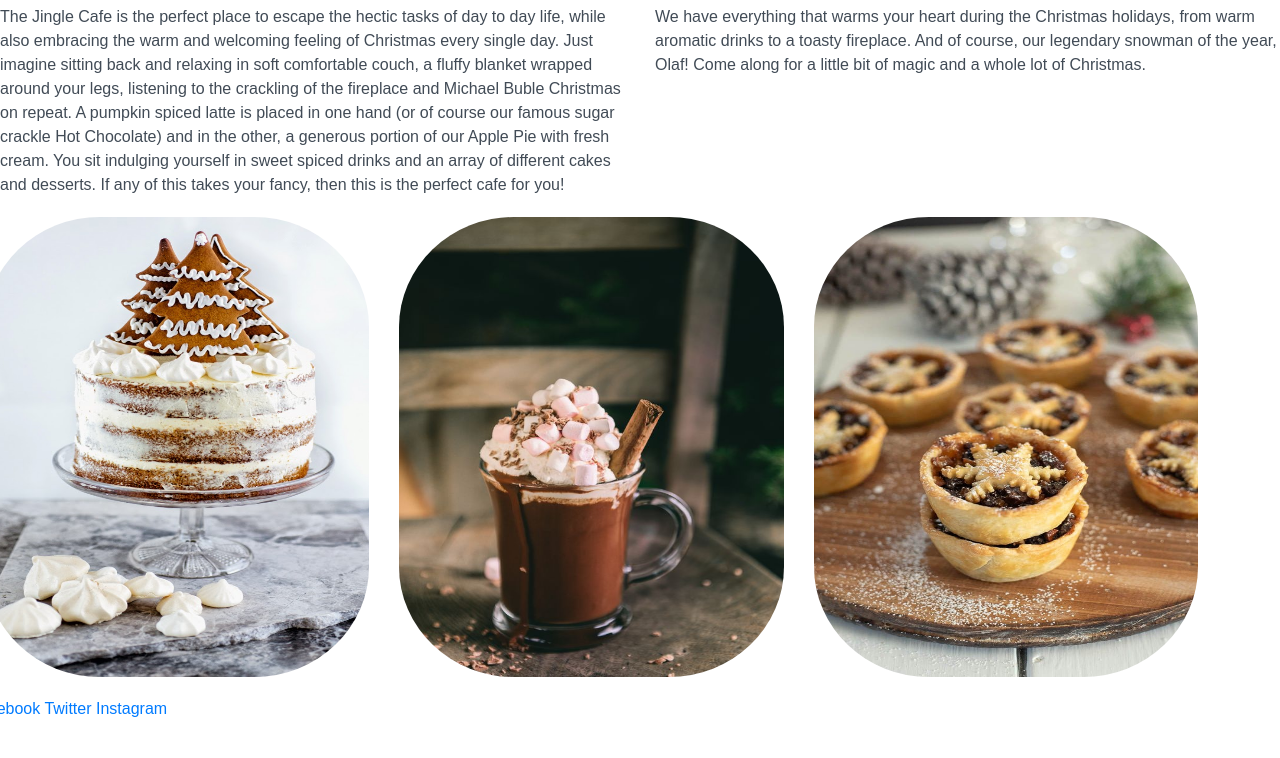
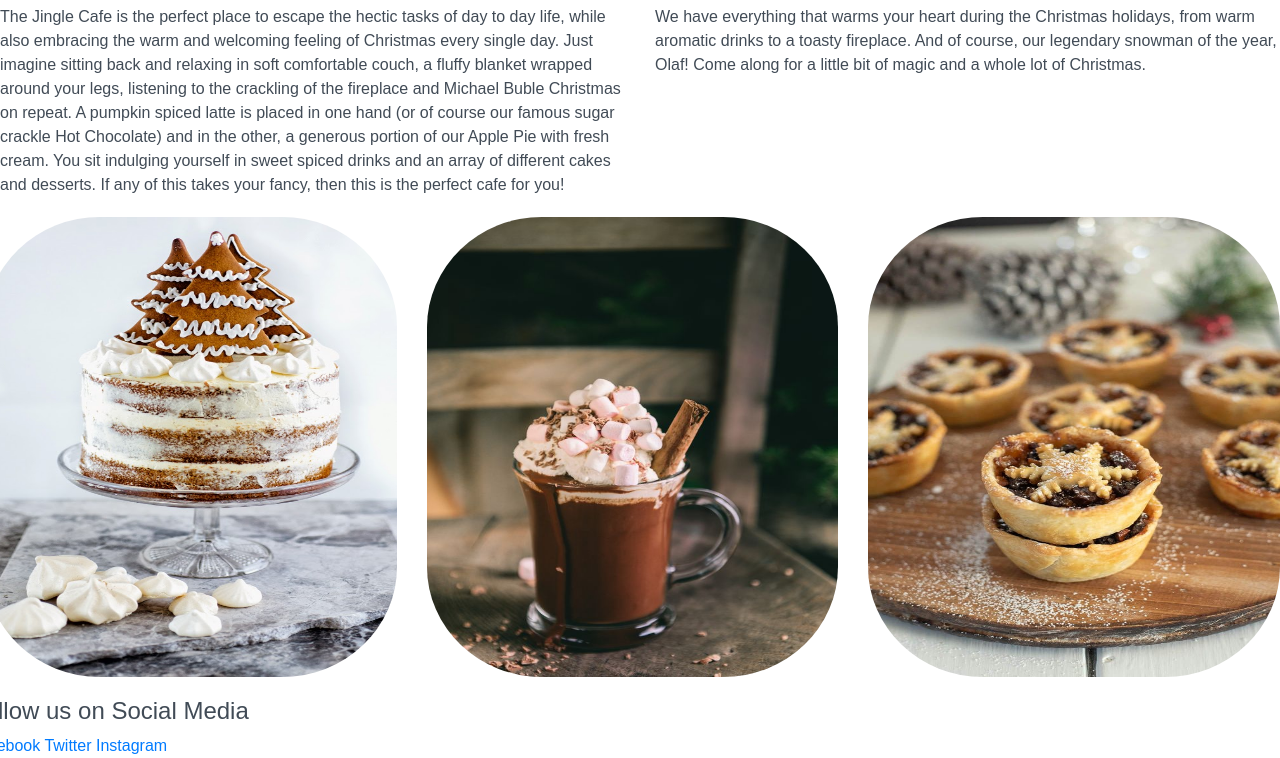
Before and after one commit to gabriellekear/group_project, a plain HTML site: page index.html in a window 1280 px wide. Shown: the part 895-1653 px from the top of the page. Before the commit the page ends 1616 px from the top, so only its background shows below. Drawn offline with nearby package versions, Linux system fonts and the light colour scheme; a script that the page names is missing; files whose address does not match are found by name.

Commit message:
social media

```diff
--- a/index.html
+++ b/index.html
@@ -82,6 +82,8 @@
   <img class="col-4" src="mincepies.jpg"class="rounded float-right"alt="A local image"width="300px"  height="500px">
 <div>
 
+
+<h4> Follow us on Social Media </h4>
   <div></div>
             <div id="socialmedia">
                 <a href="#"><span>Facebook</span></a>
```
